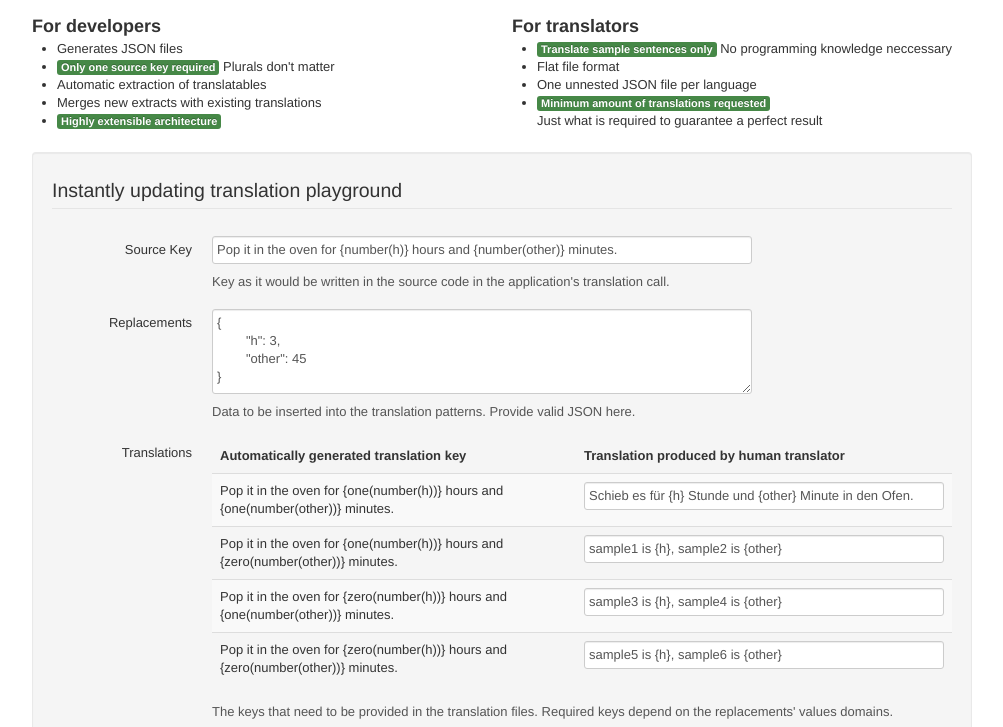
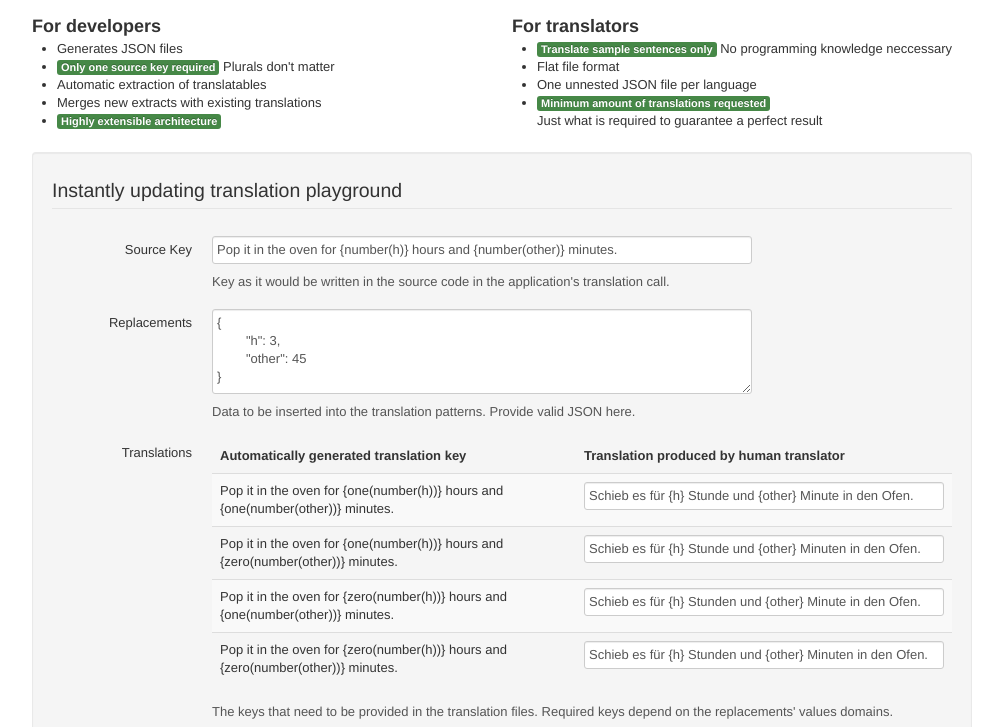
Before and after one commit to AugustusKling/translatables-js, a plain HTML site: page index.html in a window 1280 px wide. Shown: the part 71-798 px from the top of the page, without its empty margins (138-1141 px from the left). Drawn offline with Linux system fonts and the light colour scheme.

Commit message:
Moving demo to altered number category naming scheme

```diff
--- a/index.html
+++ b/index.html
@@ -88,9 +88,9 @@
 			<script type="text/javascript">
 			translatables.translationMemory.updateTranslations("de_DE", {
 				"Pop it in the oven for {one(number(h))} hours and {one(number(other))} minutes.": "Schieb es für {h} Stunde und {other} Minute in den Ofen.",
-				"Pop it in the oven for {one(number(h))} hours and {multiple(number(other))} minutes.": "Schieb es für {h} Stunde und {other} Minuten in den Ofen.",
-				"Pop it in the oven for {multiple(number(h))} hours and {one(number(other))} minutes.": "Schieb es für {h} Stunden und {other} Minute in den Ofen.",
-				"Pop it in the oven for {multiple(number(h))} hours and {multiple(number(other))} minutes.": "Schieb es für {h} Stunden und {other} Minuten in den Ofen."
+				"Pop it in the oven for {one(number(h))} hours and {zero(number(other))} minutes.": "Schieb es für {h} Stunde und {other} Minuten in den Ofen.",
+				"Pop it in the oven for {zero(number(h))} hours and {one(number(other))} minutes.": "Schieb es für {h} Stunden und {other} Minute in den Ofen.",
+				"Pop it in the oven for {zero(number(h))} hours and {zero(number(other))} minutes.": "Schieb es für {h} Stunden und {other} Minuten in den Ofen."
 			});
 			(function(){
 				var translation;
```
Also changed, not shown: tests/languages/de.js (added, +12 -0 lines).
